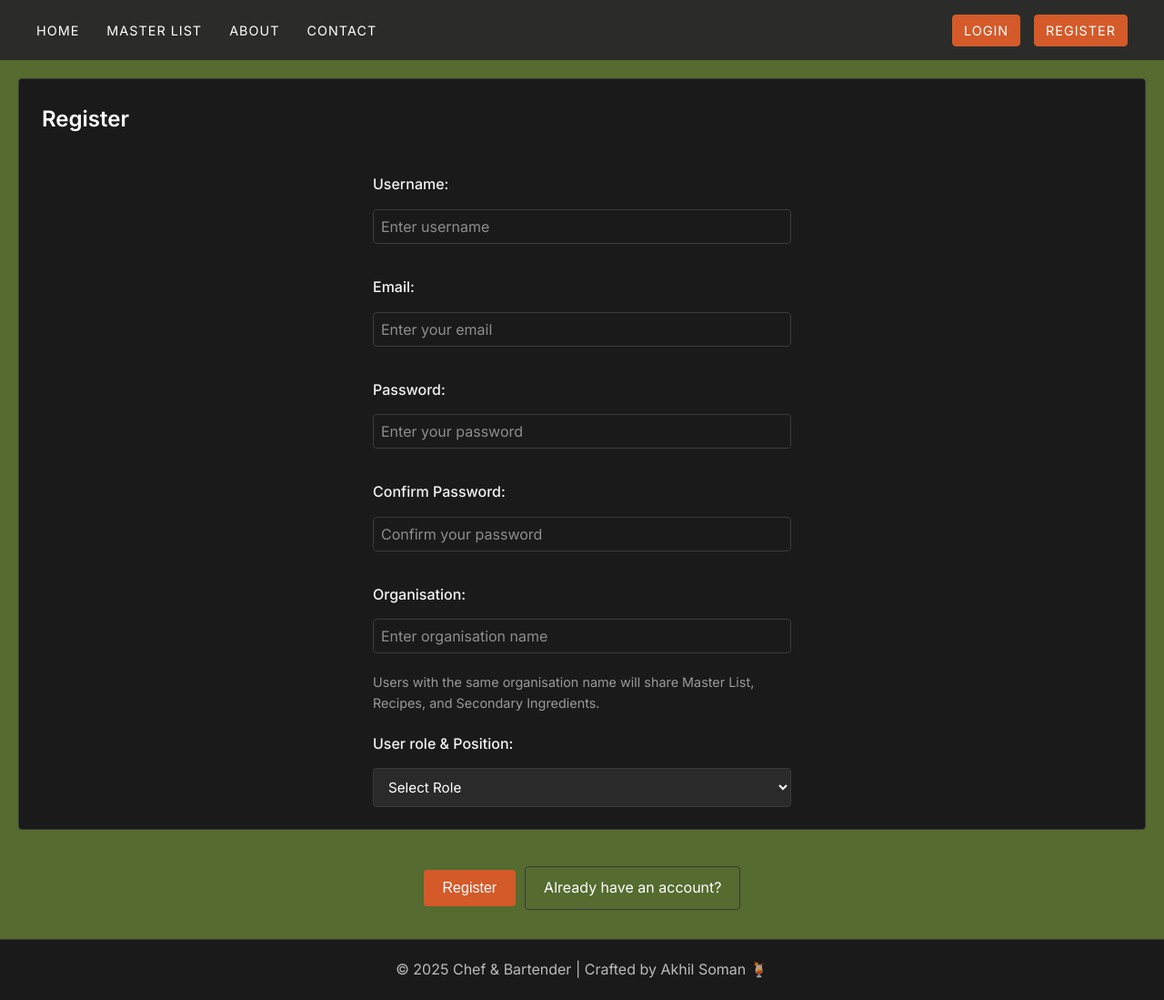
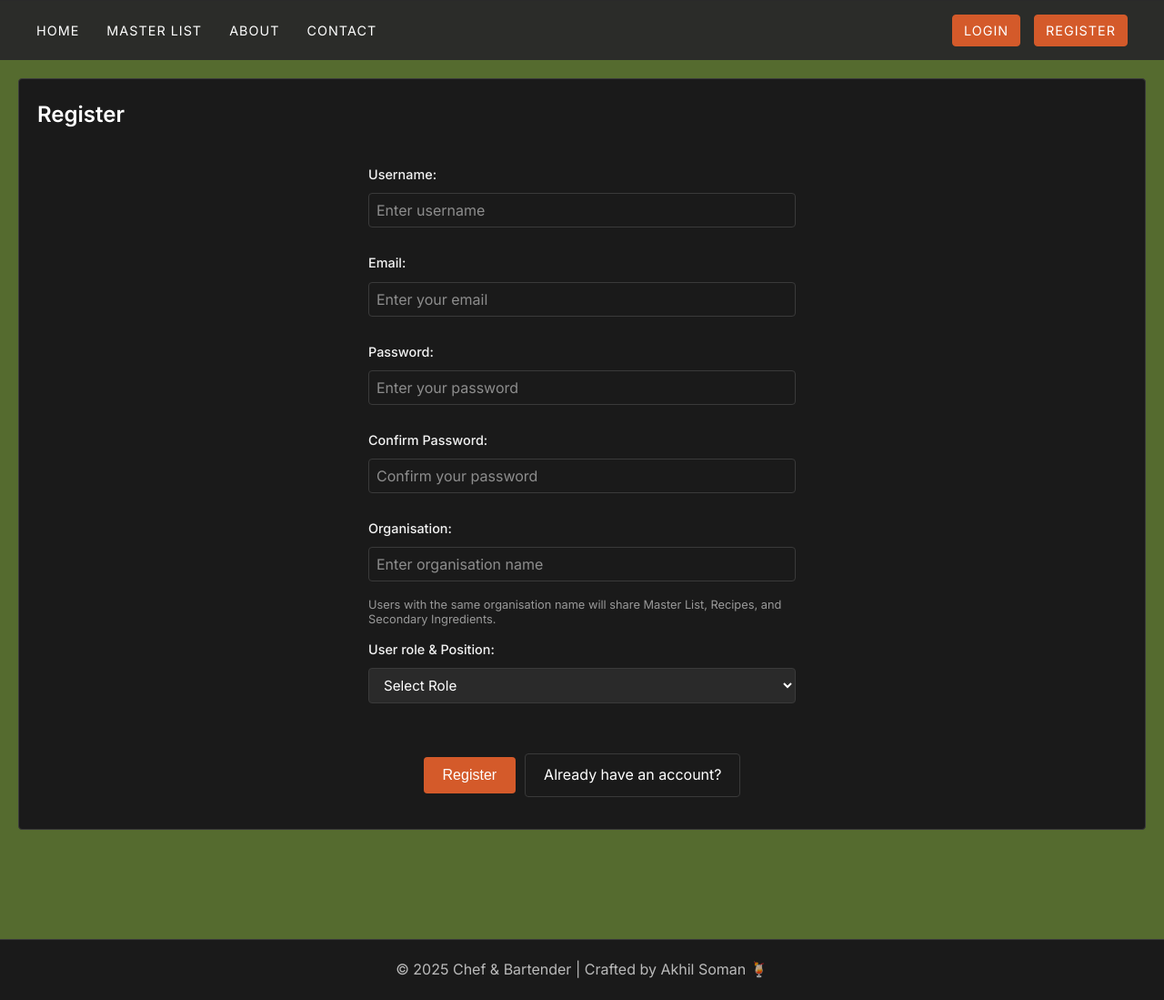
Before and after one commit to akiuser10/Chef-Bartender, a Flask app: page /register in a window 1280 px wide. Shown: the part 79-1178 px from the top of the page at 91% size. Run offline with Flask 3, Linux system fonts and the light colour scheme; data that the repository does not hold is empty.

Commit message:
Reduce spacing in registration form and improve containment within dark area

```diff
--- a/static/style.css
+++ b/static/style.css
@@ -461,6 +461,13 @@ main {
     box-sizing: border-box;
 }
 
+.page-panel:has(.register-form) {
+    overflow-x: hidden;
+    width: 100%;
+    box-sizing: border-box;
+    padding: 20px;
+}
+
 .page-panel h2 {
     margin-top: 0;
     margin-bottom: 20px;
@@ -1395,34 +1402,43 @@ form {
 
 .form-help-text {
     display: block;
-    margin-top: 5px;
+    margin-top: 4px;
     color: #999;
-    font-size: 0.9em;
+    font-size: 0.85em;
+    line-height: 1.3;
+}
+
+.register-form .form-help-text {
+    margin-top: 3px;
+    font-size: 0.8em;
 }
 
 /* Registration Form Styles */
 .register-form {
     max-width: 500px;
+    width: 100%;
     margin: 0 auto;
-    padding: 20px;
+    padding: 15px;
+    box-sizing: border-box;
 }
 
 .register-form .form-group {
-    margin-bottom: 20px;
+    margin-bottom: 12px;
 }
 
 .register-form .form-group label {
     display: block;
-    margin-bottom: 8px;
+    margin-bottom: 5px;
     font-weight: 500;
     color: rgba(255, 255, 255, 0.95);
+    font-size: 0.9rem;
 }
 
 .register-form .actions {
     display: flex;
     gap: 10px;
     justify-content: center;
-    margin-top: 30px;
+    margin-top: 20px;
 }
 
 /* OTP Input Styles */
@@ -1463,8 +1479,8 @@ form {
 .form-input {
     width: 100%;
     max-width: 100%;
-    padding: 10px 12px;
-    margin-top: 6px;
+    padding: 8px 12px;
+    margin-top: 4px;
     border: 1px solid #3a3a3a;
     background: #2a2a2a;
     color: white;
```
